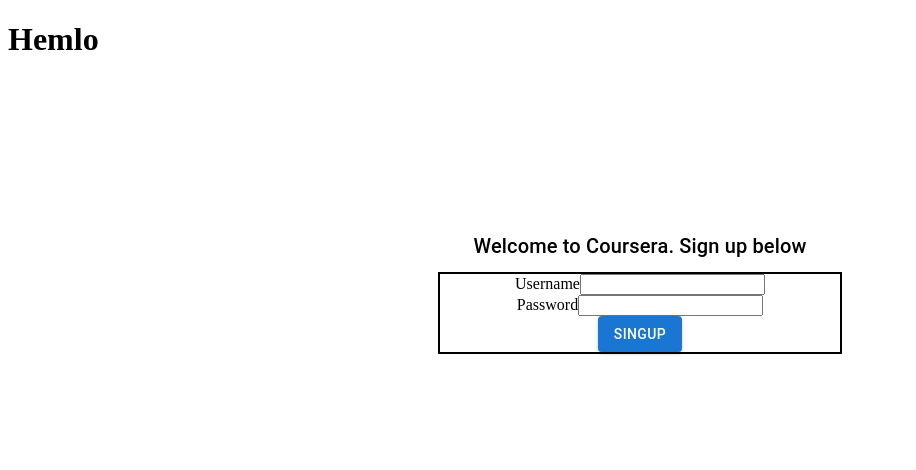
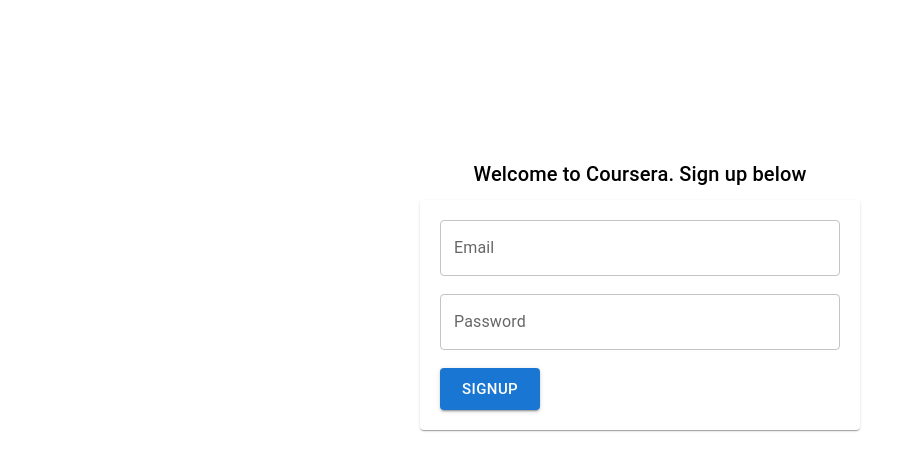
Before and after one commit to rishikrc3/course_backend, a React (Vite) app in the folder frontend/: page /signup in a window 1280 px wide. Shown: the top 470 px of the page, without its empty margins (0-916 px from the left). Built offline with nearby package versions, Linux system fonts and the light colour scheme.

Commit message:
basic_design

```diff
--- a/frontend/src/App.jsx
+++ b/frontend/src/App.jsx
@@ -1,15 +1,11 @@
-import Signup from "./Signup"
+import Signup from "./Signup";
 
 function App() {
-
-
   return (
     <>
-      <h1>Hemlo</h1>
       <Signup></Signup>
-
     </>
-  )
+  );
 }
 
-export default App
+export default App;
--- a/frontend/src/Signup.jsx
+++ b/frontend/src/Signup.jsx
@@ -1,8 +1,10 @@
-import React from "react";
+import React, { useState } from "react";
 import TextField from "@mui/material/TextField";
 import { Card, Typography } from "@mui/material";
 import Button from "@mui/material/Button";
 const Signup = () => {
+  const [email, setEmail] = useState("");
+  const [password, setPassword] = useState("");
   return (
     <>
       <div
@@ -17,23 +19,35 @@
           Welcome to Coursera. Sign up below
         </Typography>
       </div>
-
-      <center>
-        <div
-          style={{
-            border: "2px solid black",
-            width: 400,
-          }}
-        >
-          Username
-          <input type="text" />
+      <div style={{ display: "flex", justifyContent: "center" }}>
+        <Card varint={"outlined"} style={{ width: 400, padding: 20 }}>
+          <TextField
+            onChange={(e) => {
+              setEmail(e.target.value);
+            }}
+            fullWidth={true}
+            label="Email"
+            variant="outlined"
+          />
           <br />
-          Password
-          <input type="password" />
           <br />
-          <Button variant="contained">Singup</Button>
-        </div>
-      </center>
+          <TextField
+            onChange={(e) => {
+              setPassword(e.target.value);
+            }}
+            fullWidth={true}
+            label="Password"
+            variant="outlined"
+            type={"password"}
+          />
+          <br />
+          <br />
+          <Button size={"large"} variant="contained">
+            {" "}
+            Signup
+          </Button>
+        </Card>
+      </div>
     </>
   );
 };
```
